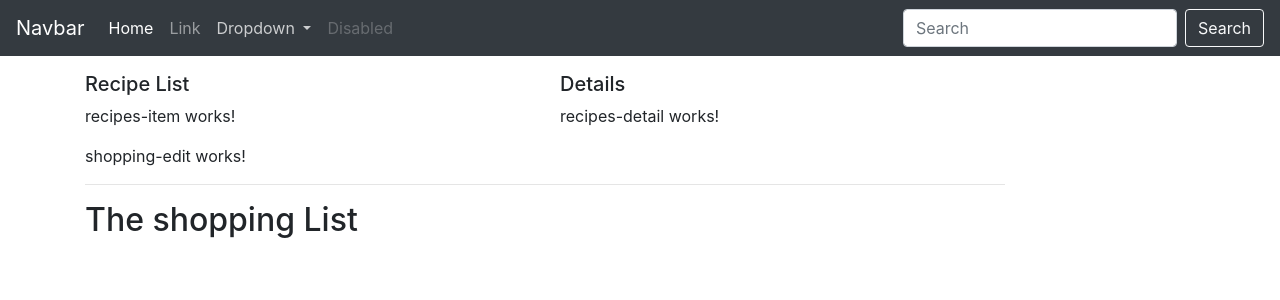
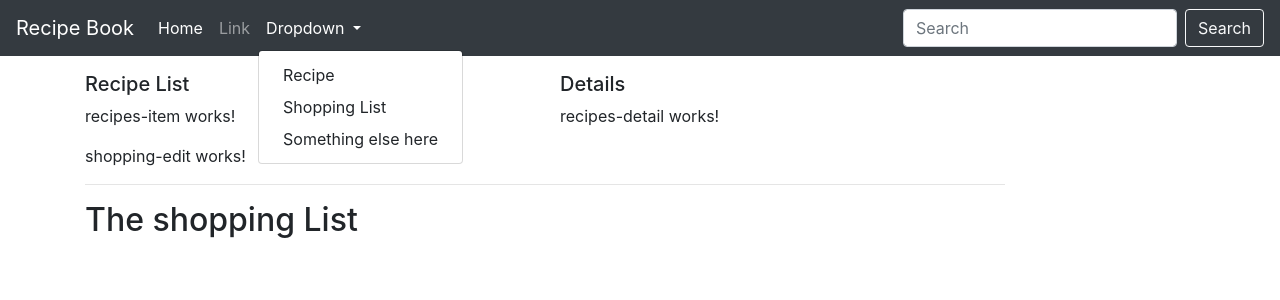
Before and after one commit to gem007bd/angular-udemy-max, an Angular app: page / in a window 1280 px wide. Both pictures are taken after a click on the button "Dropdown". Shown: the top 300 px of the page. Built offline with nearby package versions, Linux system fonts and the light colour scheme.

Commit message:
add jquery

```diff
--- a/angular.json
+++ b/angular.json
@@ -27,7 +27,10 @@
               "node_modules/bootstrap/dist/css/bootstrap.min.css",
               "src/styles.css"
             ],
-            "scripts": []
+            "scripts": [
+              "node_modules/jquery/dist/jquery.js",
+              "node_modules/bootstrap/dist/js/bootstrap.js"
+            ]
           },
           "configurations": {
             "production": {
--- a/package.json
+++ b/package.json
@@ -20,6 +20,7 @@
     "@angular/platform-browser-dynamic": "~8.0.0",
     "@angular/router": "~8.0.0",
     "bootstrap": "^4.3.1",
+    "jquery": "^3.4.1",
     "rxjs": "~6.4.0",
     "tslib": "^1.9.0",
     "zone.js": "~0.9.1"
--- a/src/app/components/header/header.component.html
+++ b/src/app/components/header/header.component.html
@@ -1,5 +1,5 @@
 <nav class="navbar navbar-expand-lg navbar-dark bg-dark">
-  <a class="navbar-brand" href="#">Navbar</a>
+  <a class="navbar-brand" href="#">Recipe Book</a>
   <button class="navbar-toggler" type="button" data-toggle="collapse" data-target="#navbarSupportedContent"
     aria-controls="navbarSupportedContent" aria-expanded="false" aria-label="Toggle navigation">
     <span class="navbar-toggler-icon"></span>
@@ -19,14 +19,10 @@
           Dropdown
         </a>
         <div class="dropdown-menu" aria-labelledby="navbarDropdown">
-          <a class="dropdown-item" href="#">Action</a>
-          <a class="dropdown-item" href="#">Another action</a>
-          <div class="dropdown-divider"></div>
+          <a class="dropdown-item" href="#">Recipe</a>
+          <a class="dropdown-item" href="#">Shopping List</a>
           <a class="dropdown-item" href="#">Something else here</a>
         </div>
-      </li>
-      <li class="nav-item">
-        <a class="nav-link disabled" href="#" tabindex="-1" aria-disabled="true">Disabled</a>
       </li>
     </ul>
     <form class="form-inline my-2 my-lg-0">
```
Also changed, not shown: 1 other file (tests, documents, lock files or other folders).
